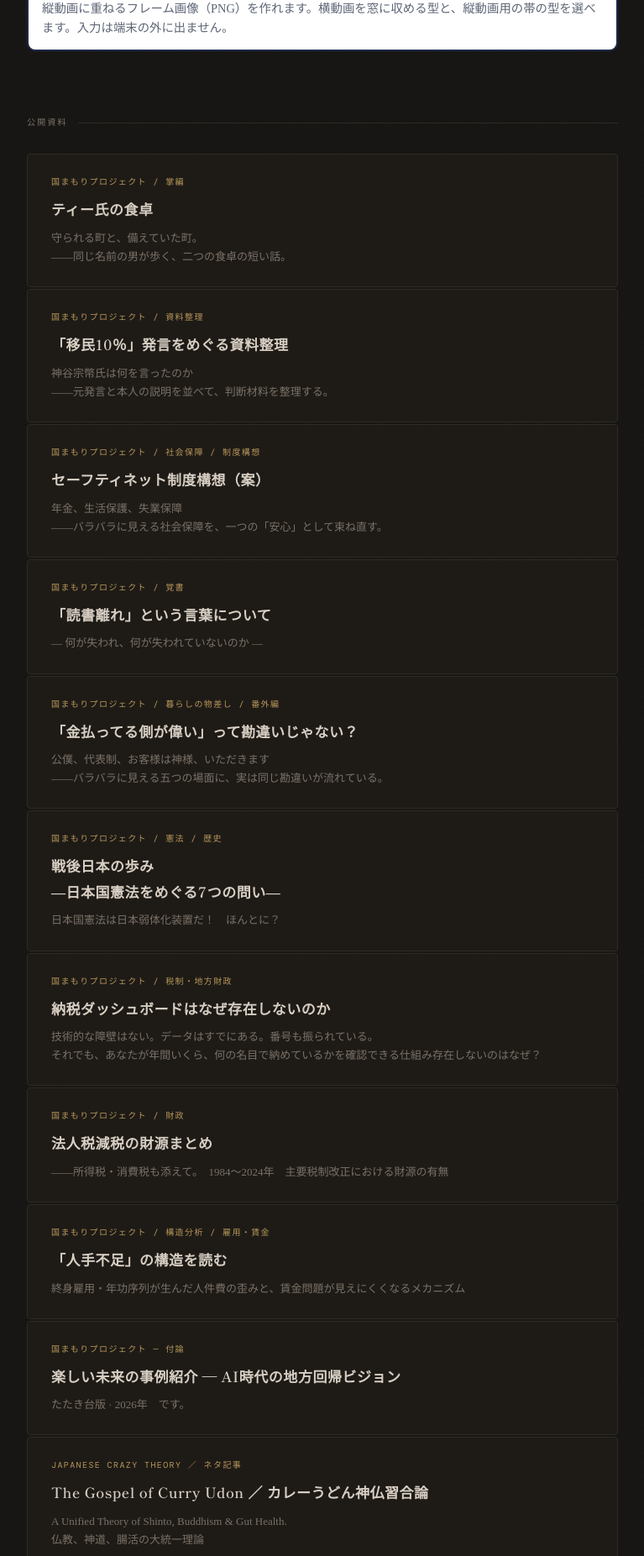
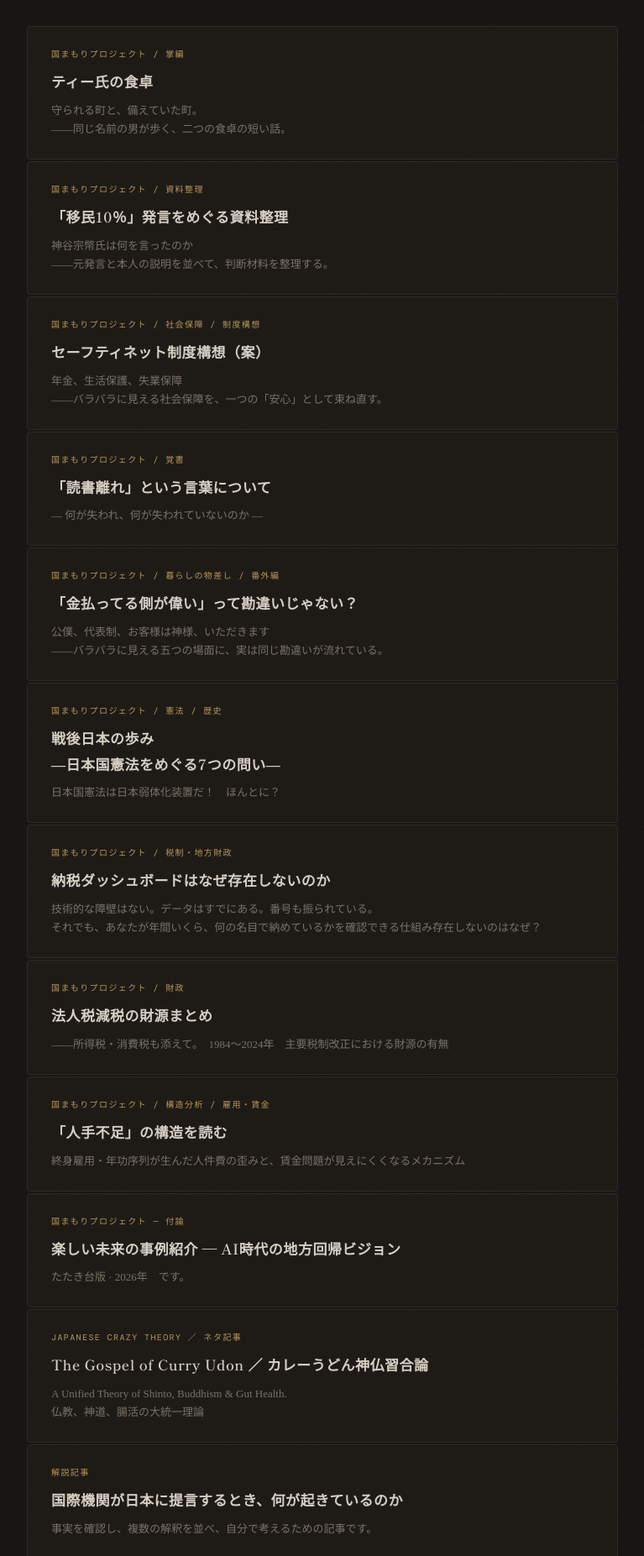
Before and after one commit to maskedrider88/maskedrider88.github.io, a Jekyll site: the page index.html, which Jekyll copies as it is, in a window 1280 px wide. Shown: the part 576-2429 px from the top of the page at 84% size, without its empty margins (256-1023 px from the left). Built offline with Jekyll 4.4.1, drawn with Linux system fonts in a browser that asks for light colours; some web fonts are replaced.

Commit message:
Update index.html

```diff
--- a/index.html
+++ b/index.html
@@ -230,37 +230,6 @@
       <img src="img/studiyCatInNight.png" alt="画像の説明です" style="width: 300px;">
     </header>
 
-    <style>
-    .tool-cards{--tc-bg:#fff;--tc-fg:#1d2330;--tc-mut:#5d6575;--tc-ac:#1b2a49;--tc-line:#d5d9e2;
-     display:grid;grid-template-columns:repeat(auto-fit,minmax(280px,1fr));gap:12px;margin:0 0 24px}
-    @media(prefers-color-scheme:dark){.tool-cards{--tc-bg:#1d222b;--tc-fg:#e9ecf2;--tc-mut:#9aa3b5;--tc-ac:#f2b134;--tc-line:#363d4b}}
-    .tool-card{display:grid;grid-template-columns:auto 1fr auto;grid-template-areas:"ic ttl badge" "desc desc desc";
-     gap:6px 12px;align-items:center;padding:14px 16px;background:var(--tc-bg);color:var(--tc-fg);
-     border:2px solid var(--tc-ac);border-radius:10px;text-decoration:none}
-    .tool-card:hover{background:color-mix(in srgb,var(--tc-ac) 8%,var(--tc-bg))}
-    .tool-card:focus-visible{outline:3px solid var(--tc-ac);outline-offset:3px}
-    .tool-ic{grid-area:ic;width:44px;height:44px;color:var(--tc-ac)}
-    .tool-ic .bar{fill:var(--tc-bg)}
-    .tool-ttl{grid-area:ttl;font-weight:700;font-size:1.05rem;line-height:1.3}
-    .tool-badge{grid-area:badge;font-size:.75rem;padding:2px 8px;border:1px solid var(--tc-ac);border-radius:999px;color:var(--tc-ac)}
-    .tool-desc{grid-area:desc;font-size:.9rem;line-height:1.6;color:var(--tc-mut)}
-    </style>
-
-    <div class="tool-cards">
-     <a class="tool-card" href="/tools/frame-factory/">
-      <svg class="tool-ic" viewBox="0 0 48 48" aria-hidden="true">
-       <path fill="currentColor" fill-rule="evenodd" d="M15 3h18a3 3 0 0 1 3 3v36a3 3 0 0 1-3 3H15a3 3 0 0 1-3-3V6a3 3 0 0 1 3-3zM15 17h18v10.1H15z"/>
-       <rect class="bar" x="17" y="7.5" width="14" height="3" rx="1.5"/>
-       <rect class="bar" x="17" y="31" width="14" height="2.6" rx="1.3"/>
-       <rect class="bar" x="17" y="36" width="9" height="2.6" rx="1.3"/>
-      </svg>
-      <span class="tool-ttl">動画フレームメーカー</span>
-      <span class="tool-badge">ツール</span>
-      <span class="tool-desc">縦動画に重ねるフレーム画像（PNG）を作れます。横動画を窓に収める型と、縦動画用の帯の型を選べます。入力は端末の外に出ません。</span>
-     </a>
-     <!-- ツールが増えたら、この <a class="tool-card"> を足すだけ -->
-    </div>
-
     <section class="section">
       <p class="section-label">公開資料</p>
       <div class="card-list">
```
